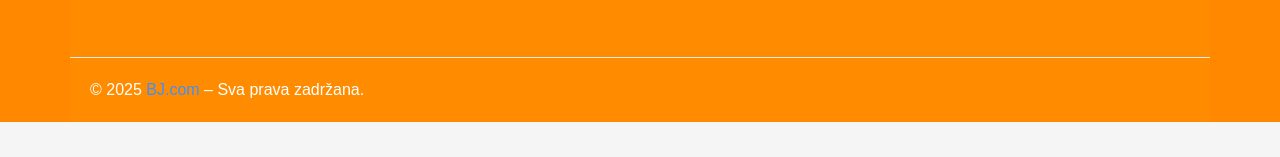
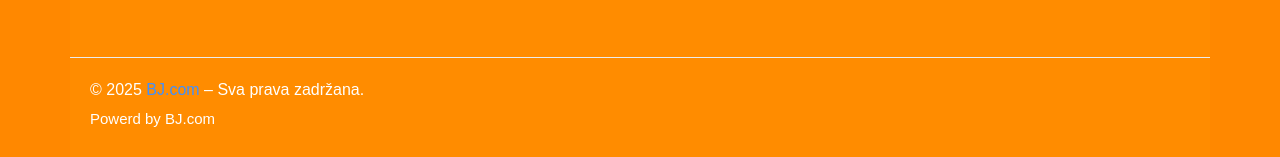
Before and after one commit to BJ5175/websajtbj3, a plain HTML site: page index.html in a window 1280 px wide. Shown: the part 5310-5467 px from the top of the page. Before the commit the page ends 5432 px from the top, so only its background shows below. Drawn offline with nearby package versions, Linux system fonts and the light colour scheme.

Commit message:
stranica objavljena

```diff
--- a/index.html
+++ b/index.html
@@ -665,6 +665,10 @@
                                 <a href="#" class="website-link">BJ.com</a>
                                 – Sva prava zadržana.
                             </span>
+
+                            <span>
+                               <p>Powerd by BJ.com</p>
+                            </span>
                         </div>
 
                     </div>
```
